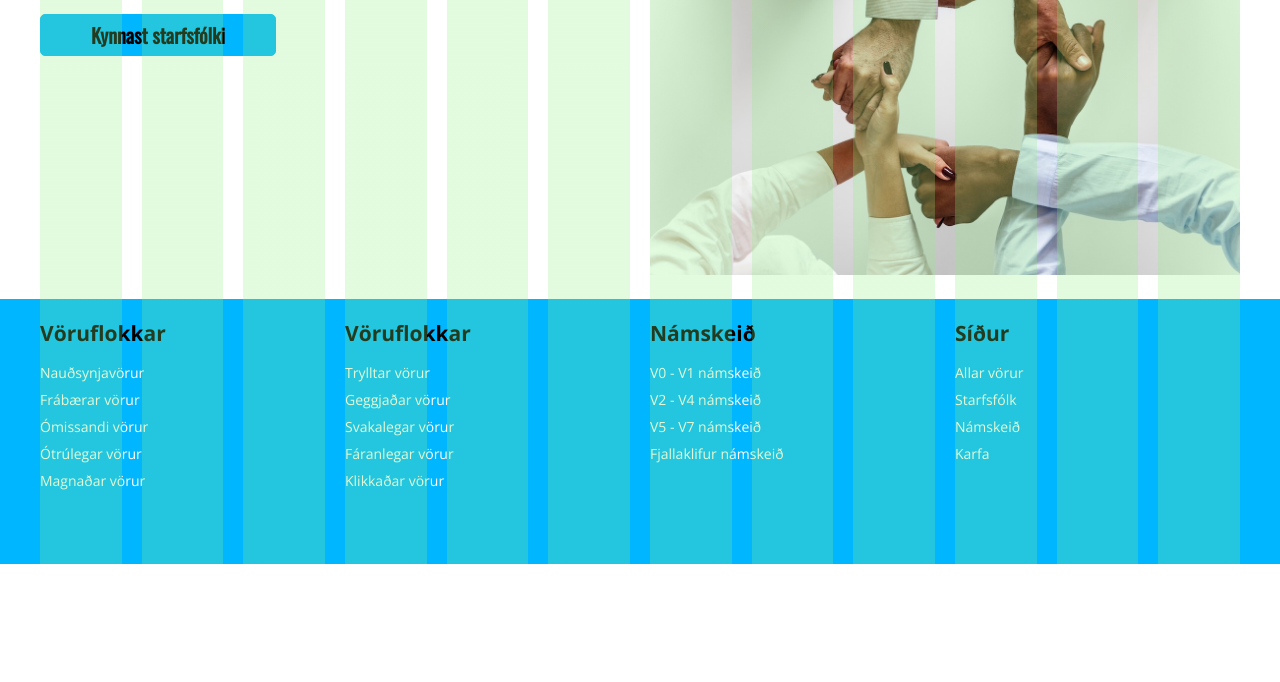
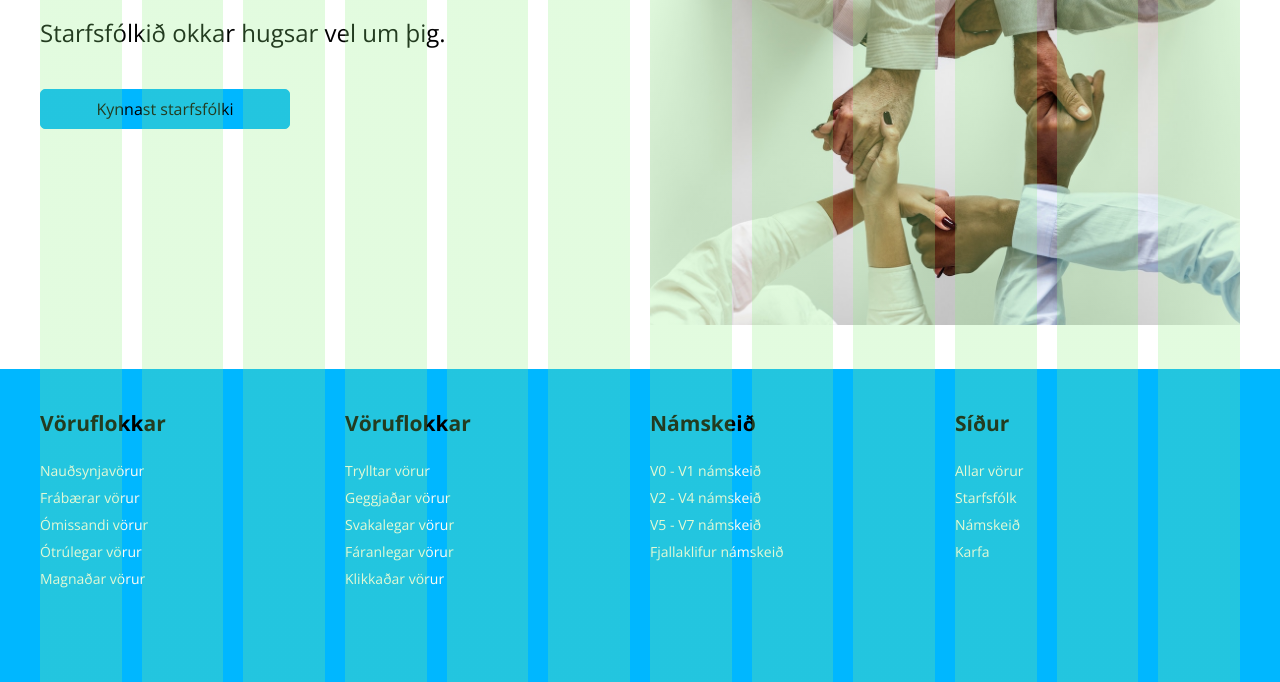
Before and after one commit to viktorgiz/Storaverkefnid, a plain HTML site: page index.html in a window 1280 px wide. Shown: the part 695-1377 px from the top of the page. Before the commit the page ends 1259 px from the top, so only its background shows below. Drawn offline with nearby package versions, Linux system fonts and the light colour scheme.

Commit message:
Add files via upload

```diff
--- /dev/null
+++ b/Forsida.css
@@ -0,0 +1,24 @@
+*{
+    margin: 0;
+    padding: 0;
+  }
+
+  *, *:before, *:after {
+    box-sizing: inherit;
+  }
+
+  p{
+      font-size:24px;
+      margin-bottom:40px;
+  }
+  button a{
+      font-size:16px;
+      font-weight: normal;
+  }
+  button{
+      width:250px;
+      height:40px;
+  }
+  .grid__row{
+      padding-bottom:40px;
+  }
--- a/index.html
+++ b/index.html
@@ -5,6 +5,7 @@
   <meta name="viewport" content="width=device-width, initial-scale=1">
   <title>Prílihúsið</title>
   <link rel="stylesheet" href="styles.css">
+  <link rel="stylesheet" href="Forsida.css">
   <link rel="stylesheet" href="grid.css">
 
   <link href="https://fonts.googleapis.com/css?family=Oswald&display=swap" rel="stylesheet">
--- a/styles.css
+++ b/styles.css
@@ -23,6 +23,8 @@
     header{
         box-sizing: border-box;
         background-color: #ff5000;
+        padding-bottom:10px;
+        margin-bottom:40px;
     }
     h1{
         text-align: center;
@@ -33,7 +35,7 @@
     a{
         /* Meðan við finnum hvað font family er í h2 */
         font-family: 'Oswald';
-        font-weight: bold;
+        font-weight: normal;
         font-size: 20px;
         text-align: center;
         justify-content: space-around;
@@ -70,13 +72,14 @@
     }
 
     .box{
+        font-family: 'Open Sans', sans-serif;
         display: block;
         width: 100px;
         align-content: right;
         height: auto;
         padding-left: 0;
         text-align: left;
-        font-weight: normal;
+        font-weight: thin;
 
     }
 
@@ -87,7 +90,7 @@
 
     .card__karfa::before{
         content: url(img/karfa.svg);
-        padding-top: 13px;
+        padding-top: 12px;
     }
 
     a:hover{
@@ -107,7 +110,6 @@
         display: flex;
         margin-left:  -10px;
         margin-right: -10px;
-        margin-bottom: 20px;
     }
 
     .grid__col{
@@ -142,7 +144,6 @@
 
 
     .grid{
-        margin-top: 20px;
         /* width: 1100px; */
         margin-left: auto;
         margin-right: auto;
@@ -161,13 +162,16 @@
         transition-timing-function: ease-in-out;
         transition: 200ms;
     }
+    button a{
+        font-family: 'Open Sans', sans-serif;
+    }
 
     .footer__grid{
         margin: 0 auto;
         max-width: 1200px;
     }
     footer{
-        padding-top:10px;
+        padding-top:40px;
         background-color: #00b7ff;
         padding-bottom: 50px;
         margin-bottom:0px;
@@ -182,7 +186,7 @@
     h4{
         font-family: 'Open Sans', sans-serif;
         font-size:21px;
-        padding:10px 0 12px;
+        padding-bottom:20px;
     }
 
     li{
@@ -196,6 +200,7 @@
         color: #000000;
         transition-timing-function: ease-in-out;
         transition: 200ms;
+        cursor: pointer;
     }
     @media(max-width:1000px){
         .right__col{
```
